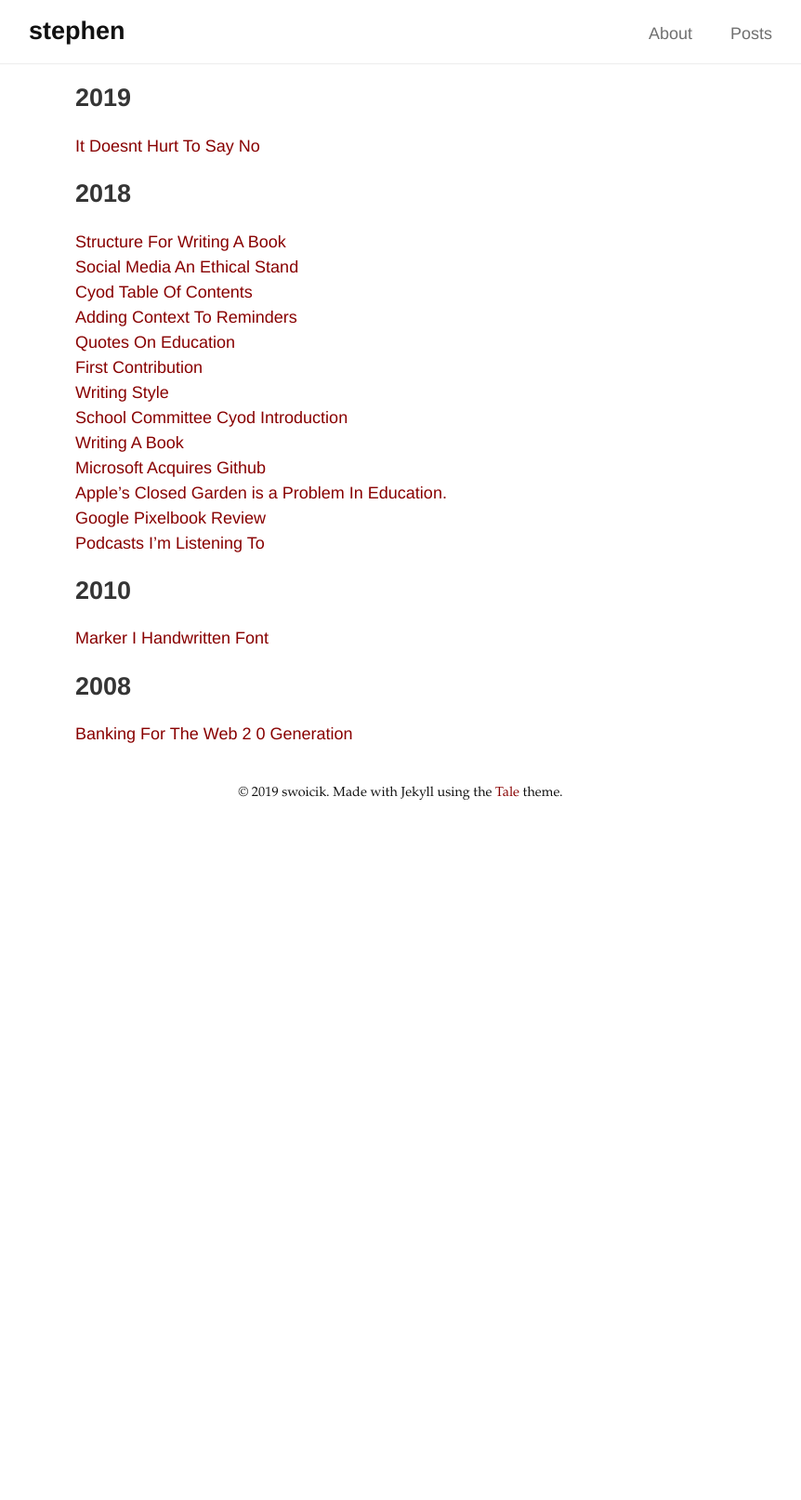
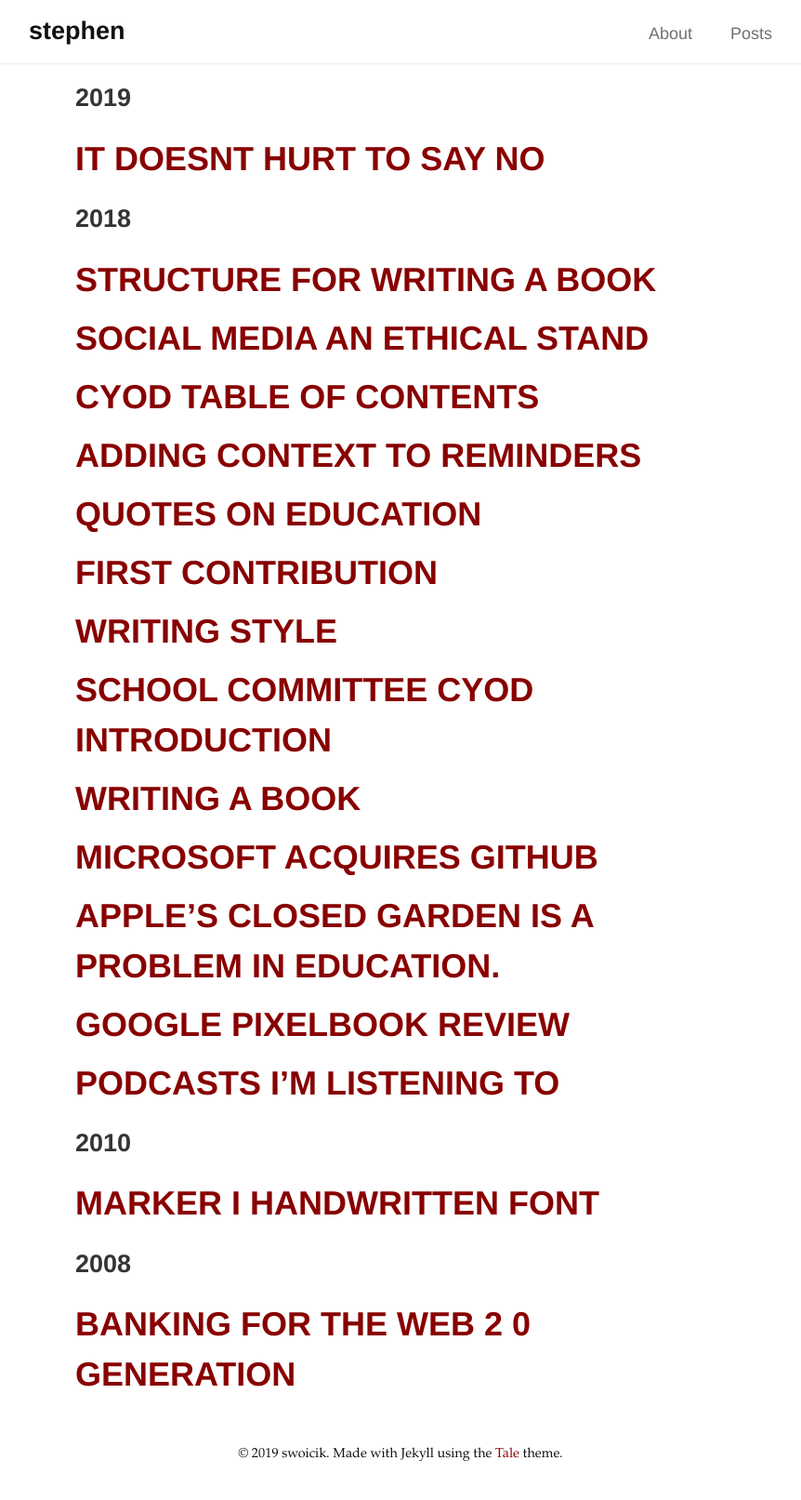
Before and after one commit to swoicik/swoicik.github.io, a Jekyll site: the page built from archive.html, in a window 1280 px wide. Shown: the whole page at 93% size, without its empty margins (209-1071 px from the left). Built offline with Jekyll 4.4.1, drawn with Linux system fonts in a browser that asks for light colours; before the commit the page ends 902 px from its top, so only the background shows below that.

Commit message:
Update archive.html

```diff
--- a/archive.html
+++ b/archive.html
@@ -20,7 +20,7 @@ permalink: /archive
       {% endif %}
     {% endunless %}
 
-    <div>
+    <div class="catalogue-title">
       {% if post.link %}
       <a href="{{ post.link }}">
       {% else %}
```
